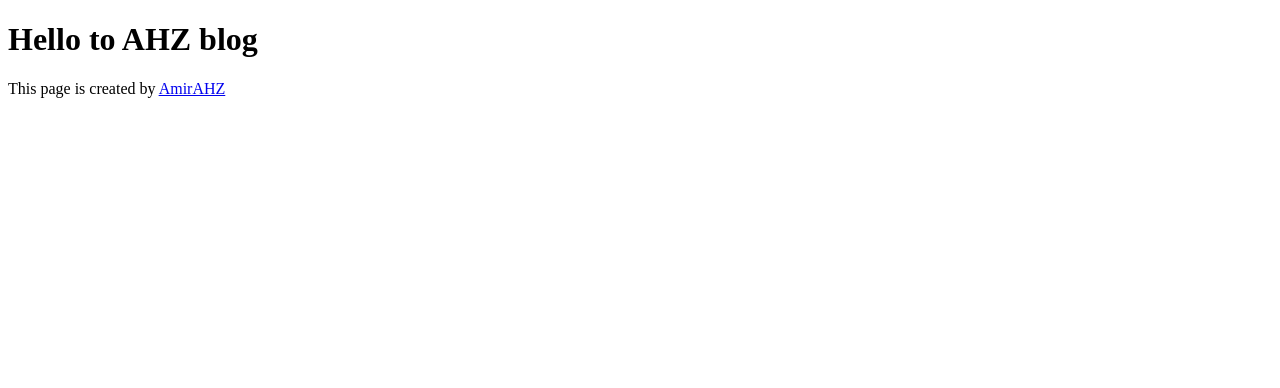
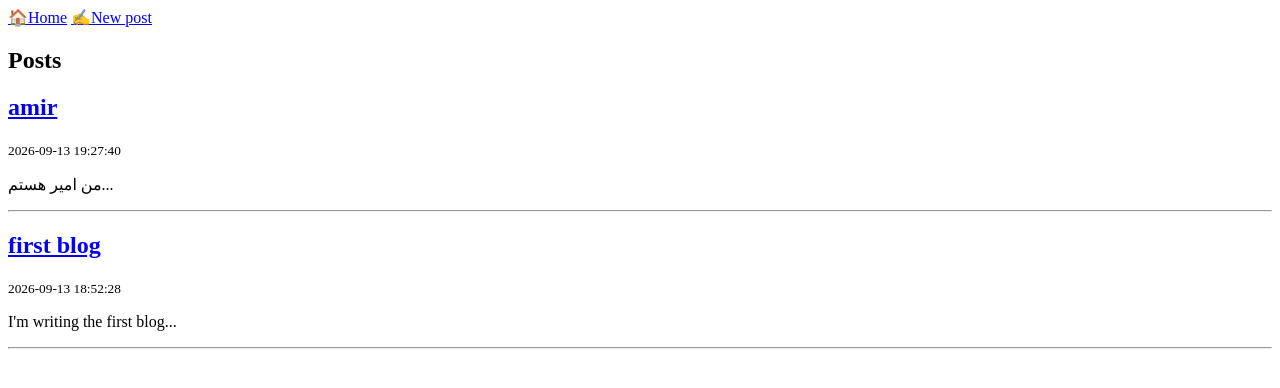
Before and after one commit to AmirAHZR/AHZ_blog, a Flask app: page / in a window 1280 px wide. Shown: the top 388 px of the page. Run offline with Flask 3, Linux system fonts and the light colour scheme; data comes from the database, SQL or seed files in the repository; both versions use the stored data as it was after the commit.

Commit message:
Add post and CRUD

```diff
--- a/app.py
+++ b/app.py
@@ -1,9 +1,114 @@
-from flask import Flask, render_template
+from flask import Flask, render_template, request, redirect, url_for, flash
+from database import get_db, init_db
+
+
 
 app = Flask(__name__)
 
-@app.route("/")
+
+
+app.secret_key = 'ye-kelid-khasi-va-tasodofi-baraye-security'
+
+
+
+@app.route('/')
 def home():
-    return render_template("home.html")
+    conn = get_db()
+    posts = conn.execute(
+        'SELECT * FROM posts ORDER BY created_at DESC'
+    ).fetchall()
+    conn.close()
+    print(posts)
+    return render_template('home.html', posts=posts)
 
-app.run("0.0.0.0", 5000, True)
+
+
+@app.route('/add', methods=['GET', 'POST'])
+def add_post():
+
+    if request.method == 'POST':
+        title = request.form['title'].strip()
+        content = request.form['content'].strip()
+
+
+        if not title or not content:
+            flash("جفتشون باید پر باشن مشتی!", 'error')
+            return redirect(url_for('add_post'))
+
+
+        conn = get_db()
+        conn.execute(
+            'INSERT INTO posts (title, content) VALUES (?, ?)',
+            (title, content)
+        )
+        conn.commit()
+        conn.close()
+
+        flash('✅ پست با موفقیت اضافه شد!', 'success')
+        return redirect(url_for('home'))
+
+
+    return render_template('add_post.html')
+
+@app.route('/post/<int:post_id>')
+def post_detail(post_id):
+    conn = get_db()
+    post = conn.execute(
+        'SELECT * FROM posts WHERE id = ?',
+        (post_id,)
+    ).fetchone()
+    conn.close()
+
+    if post is None:
+        return render_template('404.html'), 404
+
+    return render_template('post_detail.html', post=post)
+
+@app.route('/delete/<int:post_id>', methods=['POST'])
+def delete_post(post_id):
+    conn = get_db()
+    conn.execute('DELETE FROM posts WHERE id = ?', (post_id,))
+    conn.commit()
+    conn.close()
+
+    flash('🗑️ پست با موفقیت حذف شد!', 'success')
+    return redirect(url_for('home'))
+
+@app.route('/edit/<int:post>', methods=["GET", "POST"])
+def edit_post(post_id):
+    conn = get_db()
+    post = conn.execute('SELECT * FROM posts WHERE id = ?',post_id).fetchone()
+
+    if not(post):
+        return render_template("404.html")
+
+    if request.method == "POST":
+        title = request.form['title'].strip()
+        content = request.form['content'].strip()
+
+        if not(title) or not(content):
+            flash("Tittle or content can't be empty", "error")
+            conn.close()
+            return redirect(url_for("edit_post",postid=post_id))
+
+        conn.execute(
+            'UPDATE posts SET title = ?, content = ? WHERE id = ?',
+            (title, content, post_id)
+        )
+        conn.commit()
+        conn.close()
+
+        return redirect(url_for("post_detail", post_id=post_id))
+
+    render_template("edit_post.html")
+
+@app.errorhandler(404)
+def page_not_found(error):
+    return render_template('404.html'), 404
+
+
+
+
+if __name__ == '__main__':
+    init_db()
+    app.run(debug=True)
--- a/templates/base.html
+++ b/templates/base.html
@@ -7,8 +7,9 @@
 </head>
 <body>
     <nav>
-        <a href="{{ url_fkor('home') }}">🏠 خانه</a>
-        <a href="{{ url_for('add_post') }}">✍️ پست جدید</a>
+        <a href="{{ url_for('home') }}">🏠Home</a>
+        <a href="{{ url_for('add_post') }}">✍️New post</a>
+        {% block content %}{% endblock %}
     </nav>
 </body>
 </html>
--- a/templates/home.html
+++ b/templates/home.html
@@ -1,12 +1,23 @@
-<!DOCTYPE html>
-<html lang="en">
-<head>
-    <meta charset="UTF-8">
-    <meta name="viewport" content="width=device-width, initial-scale=1.0">
-    <title>Document</title>
-</head>
-<body>
-    <h1>Hello to AHZ blog</h1>
-    <p>This page is created by <a href="https://github.com/AmirAHZR">AmirAHZ</a></p>
-</body>
-</html>
+{% extends 'base.html' %}
+
+
+{% block content %}
+    <h1>Posts</h1>
+
+    {% if posts %}
+        {% for post in posts %}
+            <article>
+                <h2>
+                    <a href="{{ url_for('post_detail', post_id=post['id']) }}">
+                        {{ post['title'] }}
+                    </a>
+                </h2>
+                <small>{{ post['created_at'] }}</small>
+                <p>{{ post['content'][:200] }}...</p>
+            </article>
+            <hr>
+        {% endfor %}
+    {% else %}
+        <p>There no post! <a href="{{ url_for('add_post') }}">Create first post</a></p>
+    {% endif %}
+{% endblock %}
```
Also changed, not shown: templates/404.html (added, +9 -0 lines), templates/add_post.html (added, +36 -0 lines), templates/edit_post.html (added, +35 -0 lines), templates/post_detail.html (added, +32 -0 lines), blog.db.
